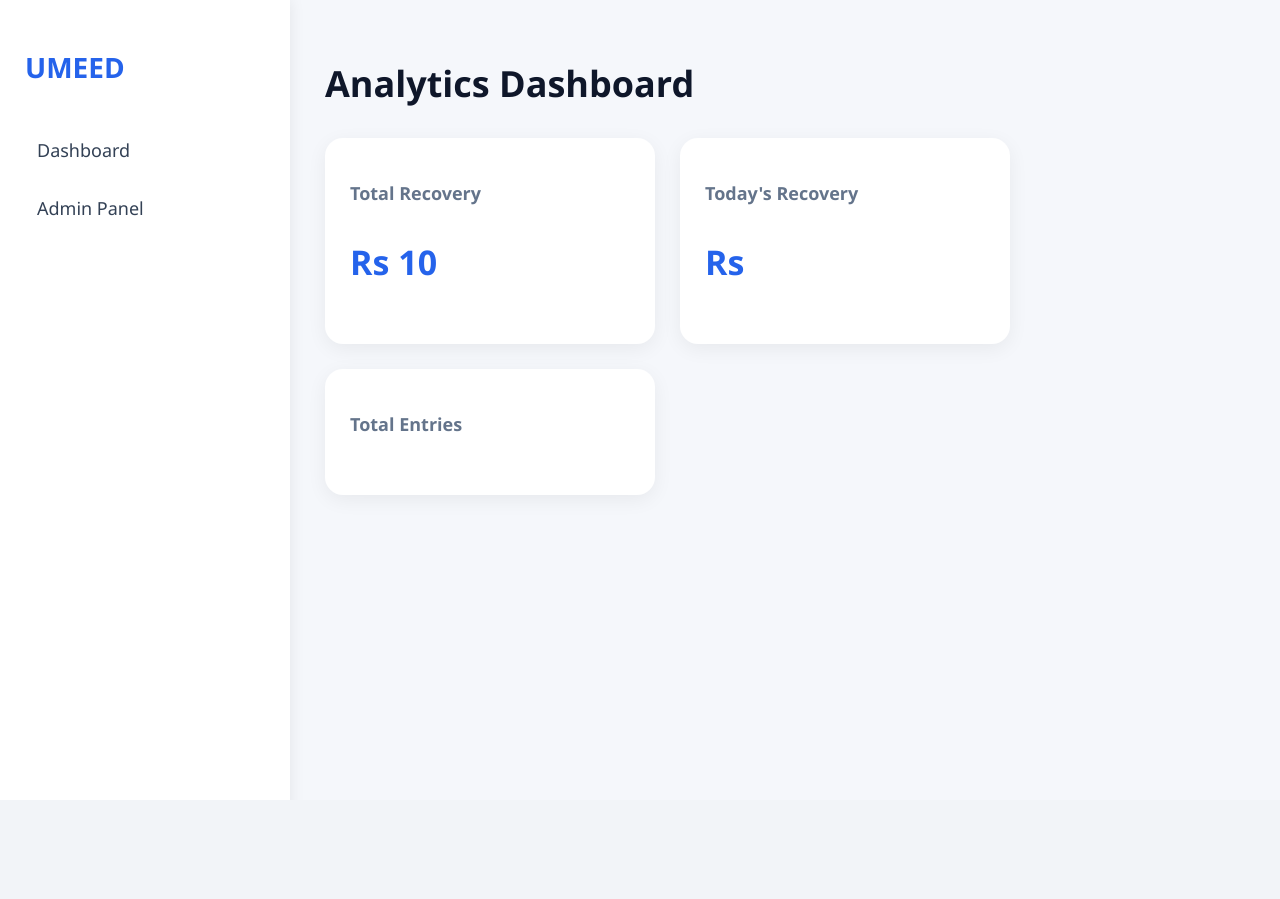
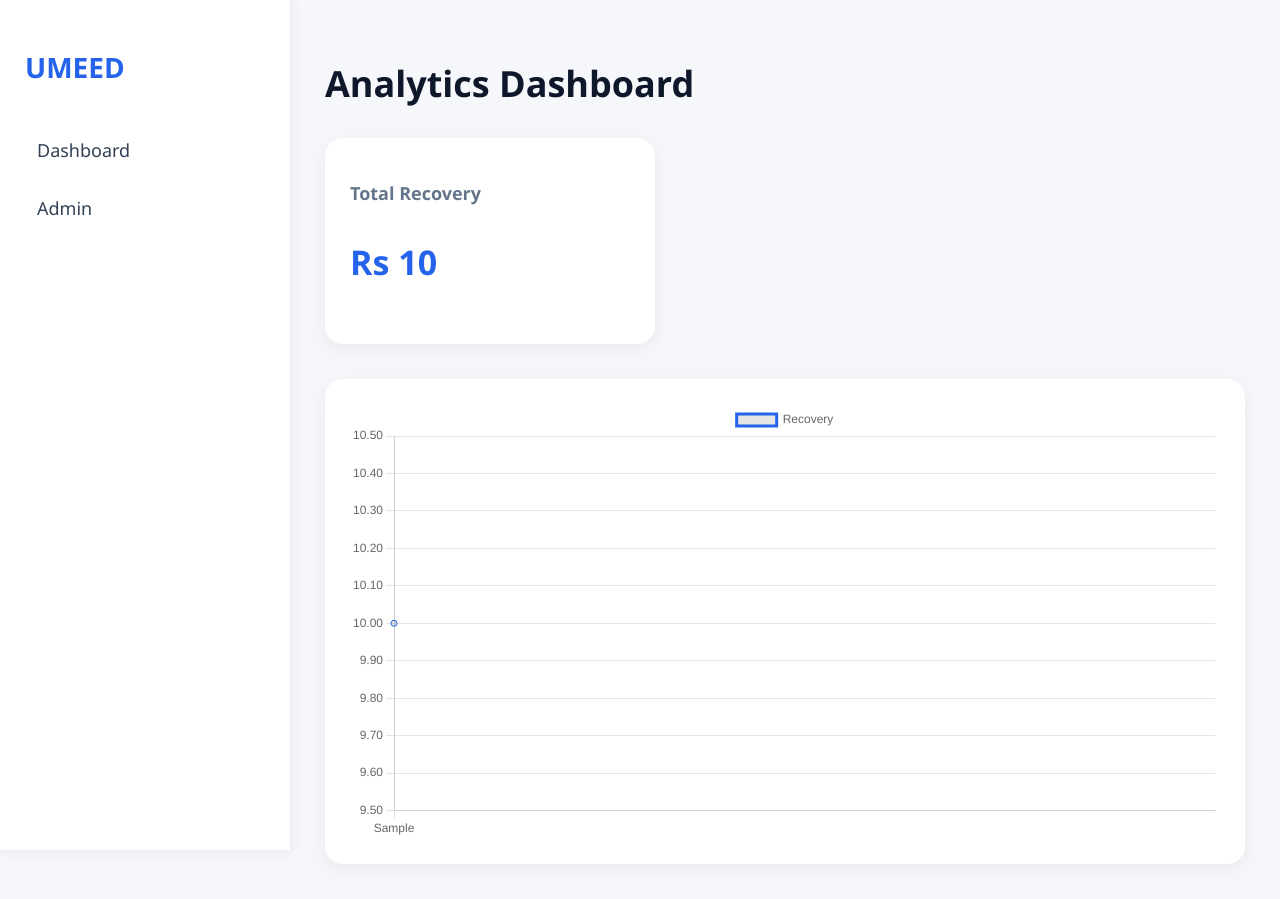
Before and after one commit to Rawish007/dashboard, a Flask app: page / in a window 1280 px wide. Before the commit the page ends 800 px from the top, so only its background shows below. Run offline with Flask 3, Linux system fonts and the light colour scheme; tables that the repository leaves empty hold one stand-in row (values such as "Sample post").

Commit message:
Update dashboard.html

```diff
--- a/templates/dashboard.html
+++ b/templates/dashboard.html
@@ -3,12 +3,12 @@
 
 <head>
 
-    <title>UMEED ANALYTICS</title>
+<title>Dashboard</title>
 
-    <link rel="stylesheet"
-    href="{{ url_for('static', filename='style.css') }}">
+<link rel="stylesheet"
+href="{{ url_for('static', filename='style.css') }}">
 
-    <script src="https://cdn.jsdelivr.net/npm/chart.js"></script>
+<script src="https://cdn.jsdelivr.net/npm/chart.js"></script>
 
 </head>
 
@@ -19,7 +19,7 @@
     <h2>UMEED</h2>
 
     <a href="/">Dashboard</a>
-    <a href="/admin">Admin Panel</a>
+    <a href="/admin">Admin</a>
 
 </div>
 
@@ -27,21 +27,49 @@
 
     <h1>Analytics Dashboard</h1>
 
-<div class="cards">
+    <div class="card">
 
-    <div class="card">
         <h3>Total Recovery</h3>
+
         <p>Rs {{ total }}</p>
+
     </div>
 
-    <div class="card">
-        <h3>Today's Recovery</h3>
-        <p>Rs {{ today_total }}</p>
-    </div>
+    <div class="chart-box">
 
-    <div class="card">
-        <h3>Total Entries</h3>
-        <p>{{ total_entries }}</p>
+        <canvas id="myChart"></canvas>
+
     </div>
 
 </div>
+
+<script>
+
+const ctx = document.getElementById('myChart');
+
+new Chart(ctx, {
+
+    type: 'line',
+
+    data: {
+
+        labels: {{ labels|tojson }},
+
+        datasets: [{
+
+            label: 'Recovery',
+
+            data: {{ amounts|tojson }},
+
+            borderColor: '#2563eb',
+            tension: 0.4
+
+        }]
+    }
+
+});
+
+</script>
+
+</body>
+</html>
```
